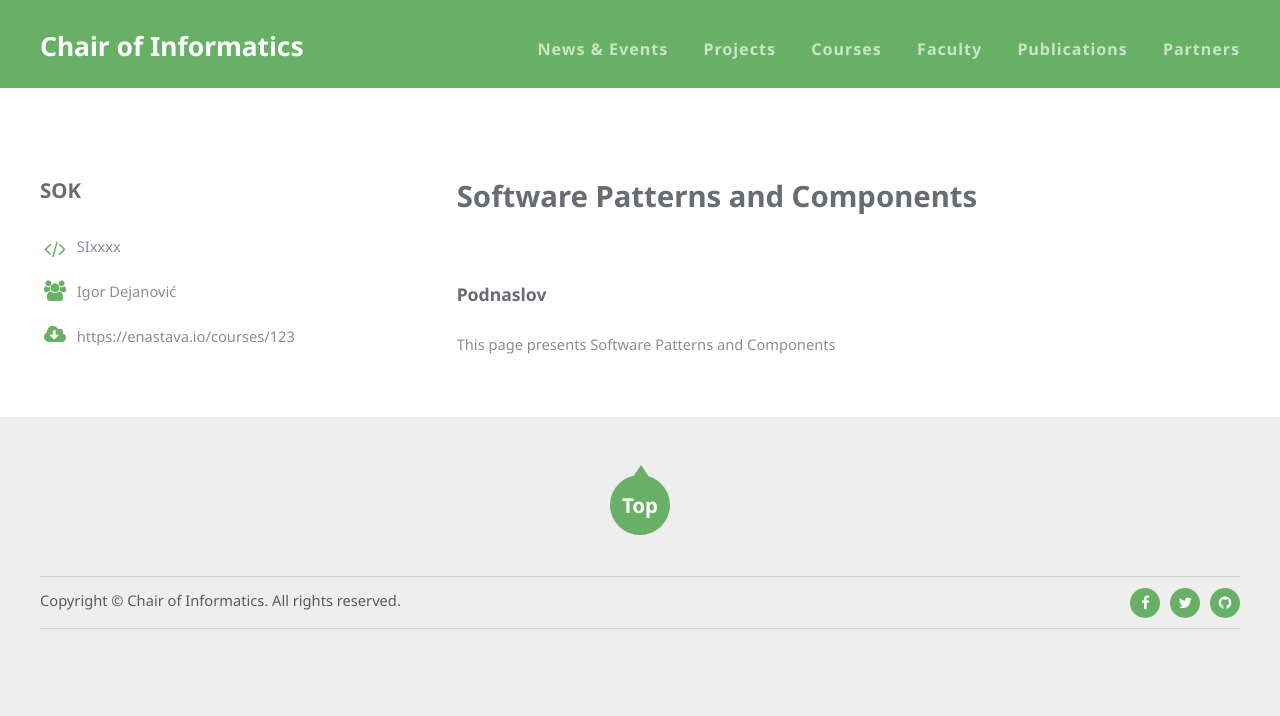
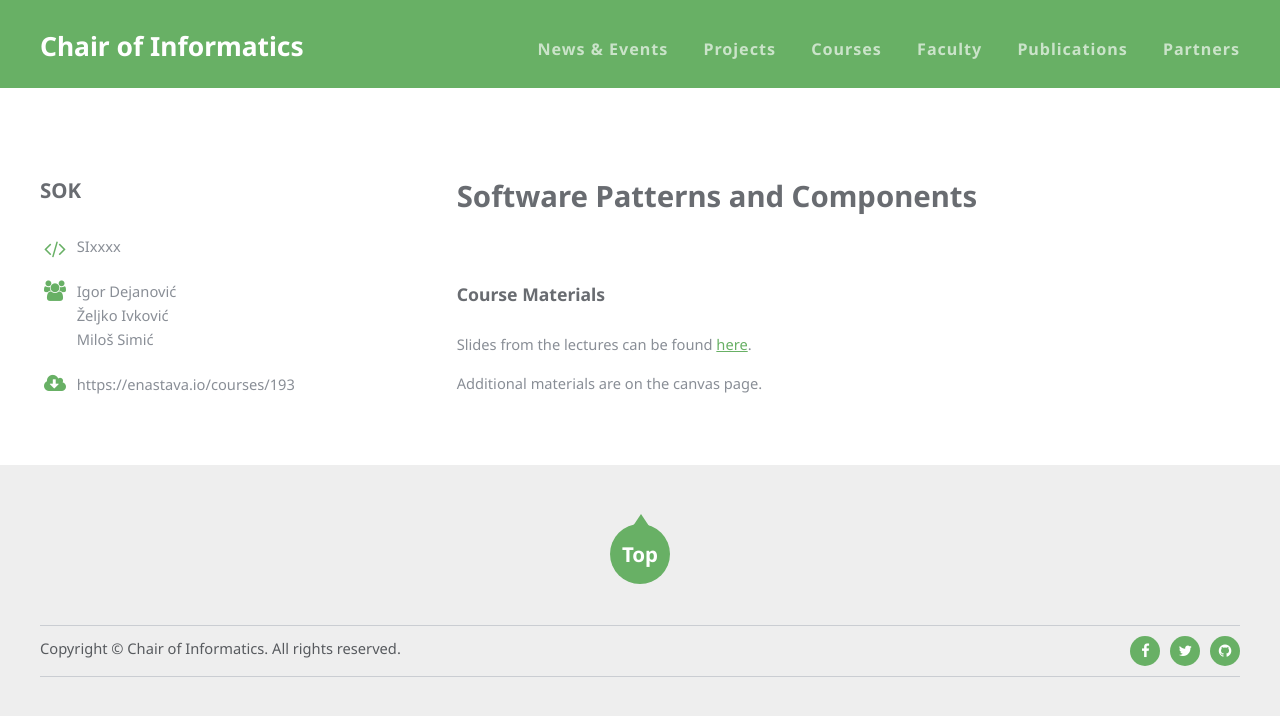
Before and after one commit to unsftn/informatika, a Jekyll site: the page built from _courses/SOK.md, in a window 1280 px wide. Shown: the top 716 px of the page. Built offline with Jekyll 4.4.1, drawn with Linux system fonts in a browser that asks for light colours.

Commit message:
Manje sređivanje stranica predmeta.

```diff
--- a/_courses/SOK.md
+++ b/_courses/SOK.md
@@ -6,12 +6,14 @@ path: SOK
 name: SOK
 curriculum: [E2, SIIT]
 code: SIxxxx
-people: ["Igor Dejanović"]
-canvas: https://enastava.io/courses/123
+people: ["Igor Dejanović", "Željko Ivković", "Miloš Simić"]
+canvas: https://enastava.io/courses/193
 info:
 ---
 
 
-### Podnaslov
+### Course Materials
 
-This page presents Software Patterns and Components
+Slides from the lectures can be found [here](http://igordejanovic.net/courses/sok/).
+
+Additional materials are on the canvas page.
```
Also changed, not shown: _courses/JSD.md (+5 -4 lines), _courses/UKS.md (+5 -3 lines), _faculty/IgorDejanovic.md (+2 -2 lines).
